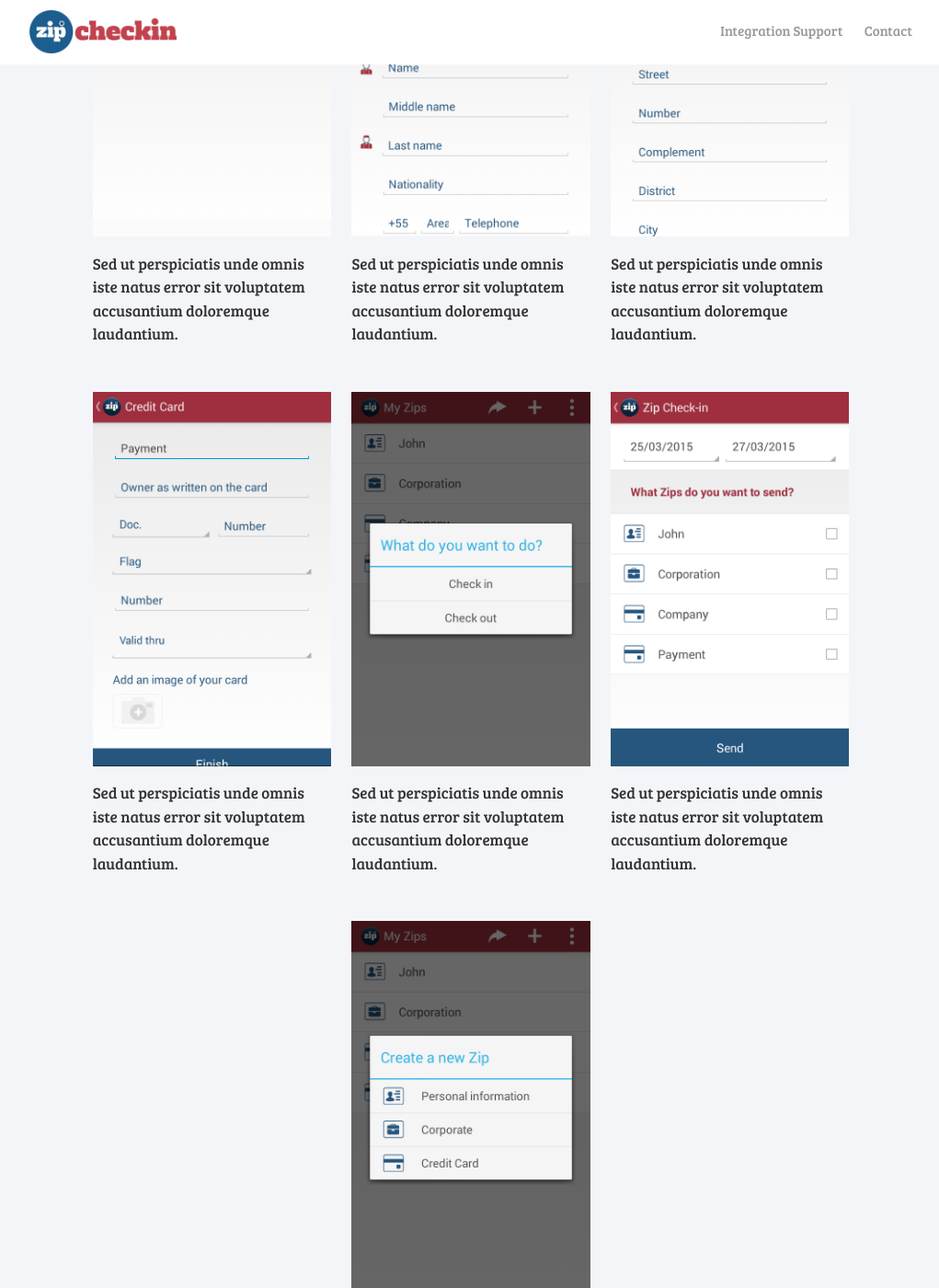
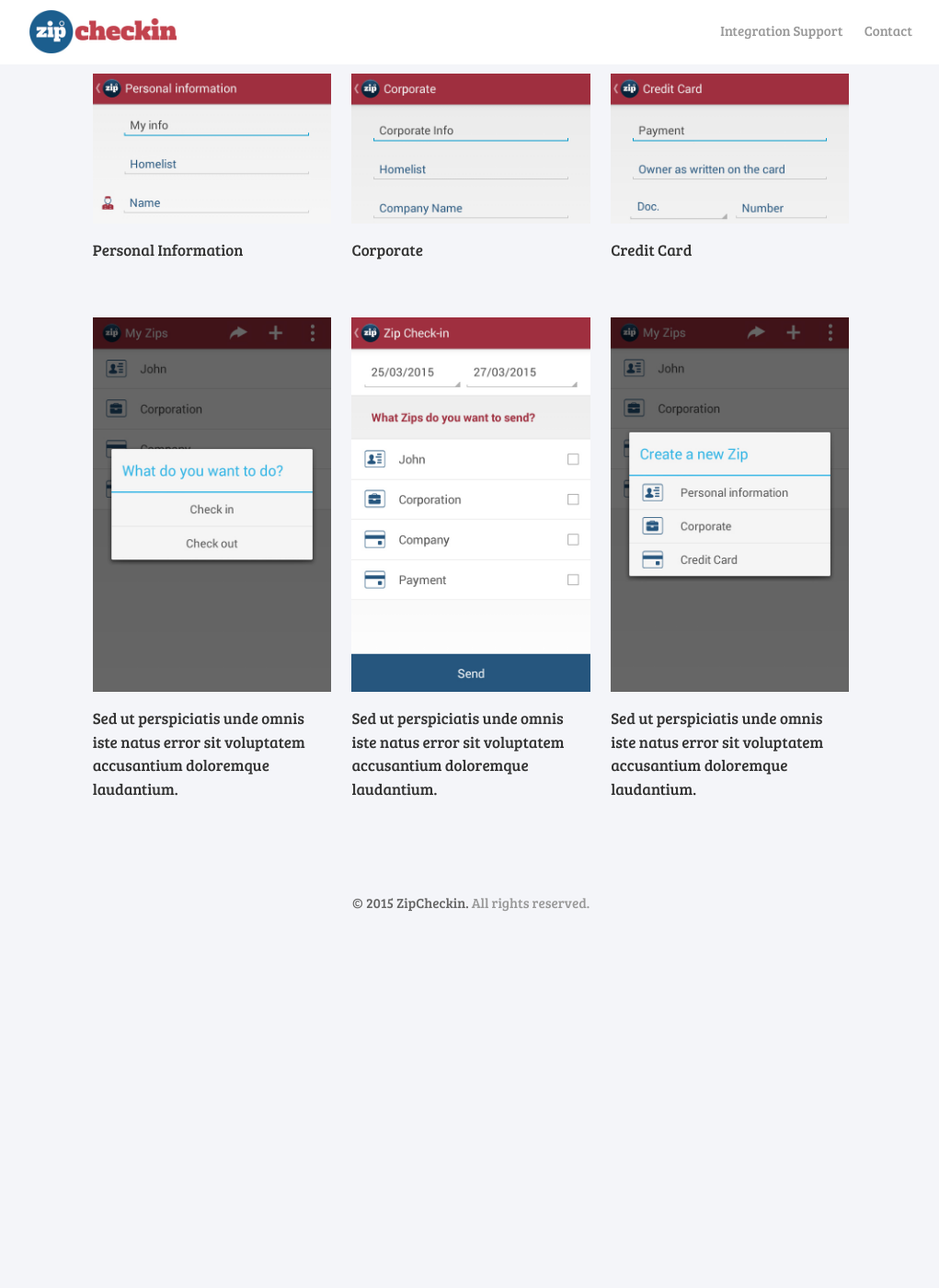
Before and after one commit to zipcheckin/zipcheckin.github.io, a Jekyll site: the page built from index.html, in a window 1280 px wide and 1400 px high, scrolled down 431 px. Shown: the whole window at 92% size, without its empty margins (128-1149 px from the left). Built offline with Jekyll 4.4.1, drawn with Linux system fonts in a browser that asks for light colours; nearby versions of some CDN libraries; after the commit the page ends 1524 px from its top, so only the background shows below that.

Commit message:
Croped and organized screens

```diff
--- a/index.html
+++ b/index.html
@@ -12,20 +12,25 @@
   <ul class="screen-gallery">
     <li>
       <img src="/images/screens/screen-01.jpg">
-      <p>Sed ut perspiciatis unde omnis iste natus error sit voluptatem accusantium doloremque laudantium.</p>
     </li>
+  </ul>
+
+  <ul class="screen-gallery">
     <li>
       <img src="images/screens/screen-02.jpg">
-      <p>Sed ut perspiciatis unde omnis iste natus error sit voluptatem accusantium doloremque laudantium.</p>
+      <p>Personal Information</p>
     </li>
     <li>
       <img src="/images/screens/screen-03.jpg">
-      <p>Sed ut perspiciatis  unde omnis iste natus error sit voluptatem accusantium doloremque laudantium.</p>
+      <p>Corporate</p>
     </li>
     <li>
       <img src="/images/screens/screen-04.jpg">
-      <p>Sed ut perspiciatis unde omnis iste natus error sit voluptatem accusantium doloremque laudantium.</p>
+      <p>Credit Card</p>
     </li>
+  </ul>
+
+  <ul class="screen-gallery">
     <li>
       <img src="images/screens/screen-05.jpg">
       <p>Sed ut perspiciatis unde omnis iste natus error sit voluptatem accusantium doloremque laudantium.</p>
```
Also changed, not shown: images/screens/screen-01.jpg, images/screens/screen-02.jpg, images/screens/screen-03.jpg, images/screens/screen-04.jpg.
